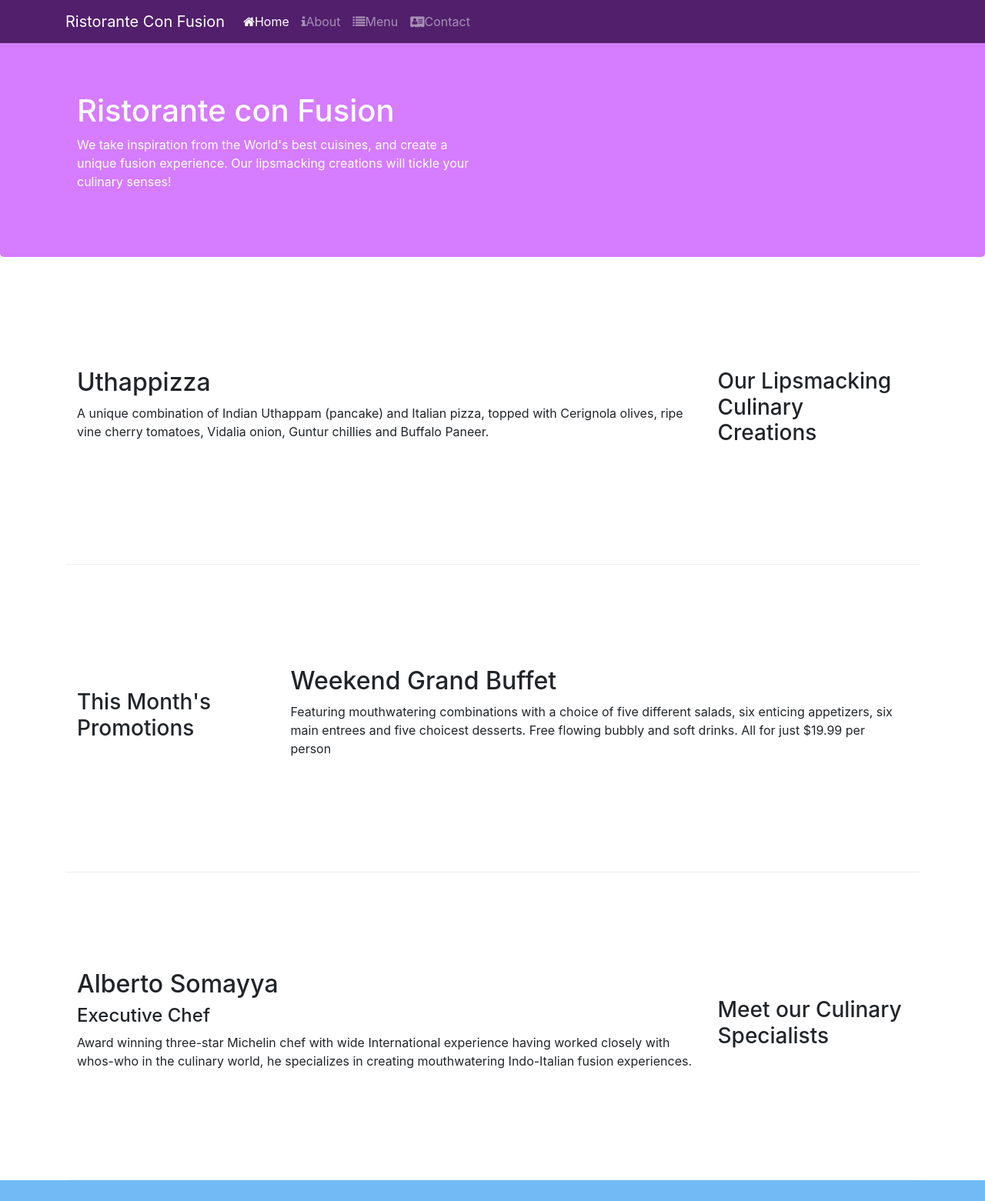
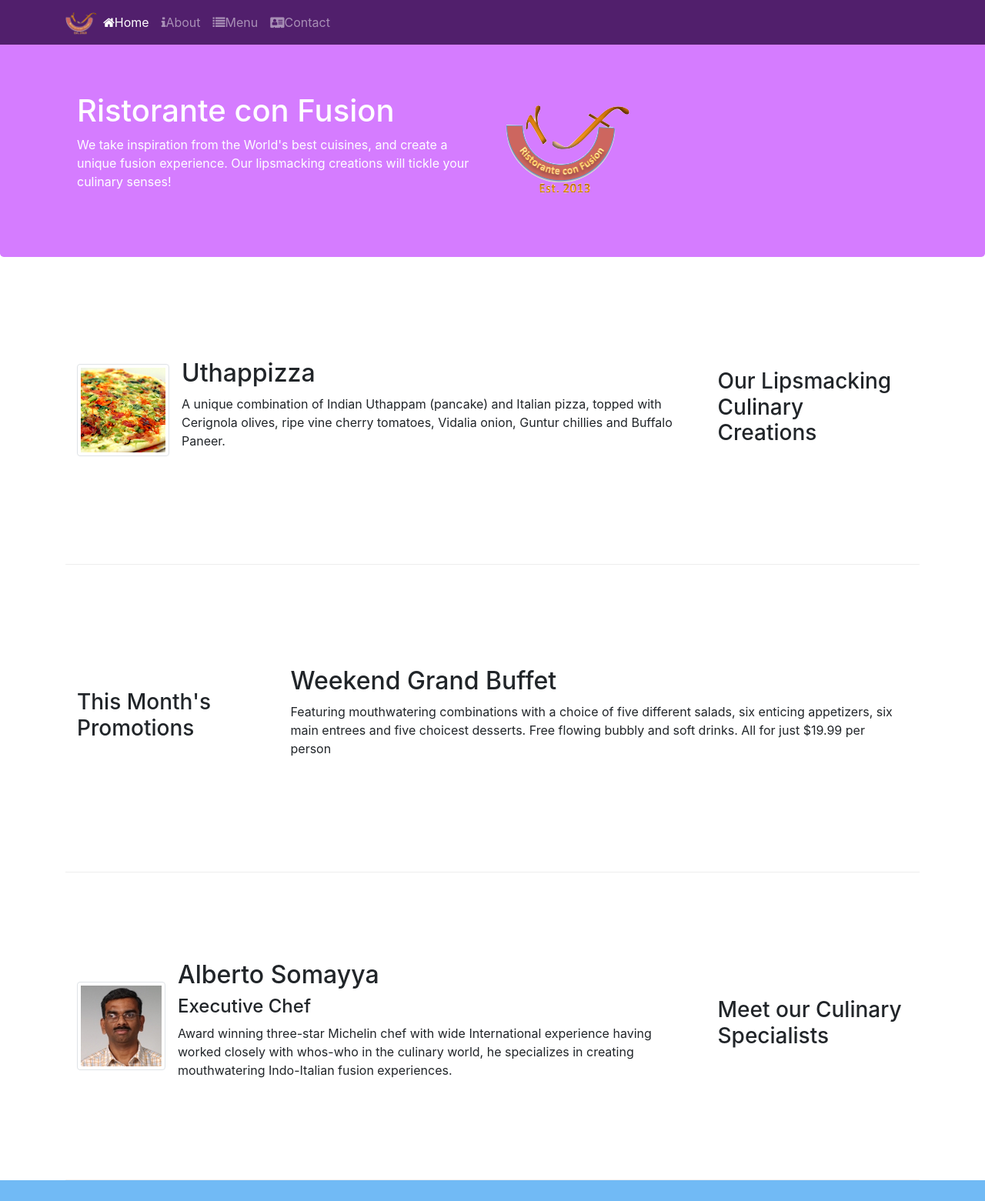
Before and after one commit to chatreeck7/git-test-coursera, a website: page index.html in a window 1280 px wide. Shown: the top 1561 px of the page at 77% size. Drawn offline with nearby package versions, Linux system fonts and the light colour scheme.

Commit message:
Images and Media Session

```diff
--- a/index.html
+++ b/index.html
@@ -22,7 +22,7 @@
             <button class="navbar-toggler" type="button" data-toggle="collapse" data-target="#Navbar">
                 <span class="navbar-toggler-icon"></span>
             </button>
-            <a class="navbar-brand" href="#">Ristorante Con Fusion</a>
+            <a class="navbar-brand mr-auto" href="#"><img src="img/logo.png" href="#" height="30" width="41"></img></a>
             <div class="collapse navbar-collapse" id="Navbar">
                 <ul class="navbar-nav mr-auto">
                     <li class="nav-item active"><a class="nav-link" href="#"><i class="fa fa-home"></i>Home</a></li>
@@ -40,7 +40,8 @@
                     <h1>Ristorante con Fusion</h1>
                     <p class="d-none d-sm-block">We take inspiration from the World's best cuisines, and create a unique fusion experience. Our lipsmacking creations will tickle your culinary senses!</p>
                 </div>
-                <div class="col-12 col-sm">
+                <div class="col-12 col-sm align-self-center">
+                    <img src="img/logo.png" class="img-fluid"></img>
                 </div>
             </div>
         </div>
@@ -52,8 +53,13 @@
                 <h3>Our Lipsmacking Culinary Creations</h3>
             </div>
             <div class="col col-sm order-sm-first col-md">
-                <h2>Uthappizza</h2>
-                <p class="d-none d-sm-block">A unique combination of Indian Uthappam (pancake) and Italian pizza, topped with Cerignola olives, ripe vine cherry tomatoes, Vidalia onion, Guntur chillies and Buffalo Paneer.</p>
+                <div class="media">
+                    <img class="d-flex mr-3 img-thumbnail align-self-center" src="img/uthappizza.png" alt="Uthapizza">
+                    <div class="media-body">
+                        <h2 class="mt-0">Uthappizza</h2>
+                        <p class="d-none d-sm-block">A unique combination of Indian Uthappam (pancake) and Italian pizza, topped with Cerignola olives, ripe vine cherry tomatoes, Vidalia onion, Guntur chillies and Buffalo Paneer.</p>
+                    </div>
+                </div>
             </div>
         </div>
 
@@ -73,9 +79,14 @@
                 <h3>Meet our Culinary Specialists</h3>
             </div>
             <div class="col col-sm order-sm-first col-md">
-                <h2>Alberto Somayya</h2>
-                <h4>Executive Chef</h4>
-                <p class="d-none d-sm-block">Award winning three-star Michelin chef with wide International experience having worked closely with whos-who in the culinary world, he specializes in creating mouthwatering Indo-Italian fusion experiences. </p>
+                <div class="media">
+                    <img class="d-flex mr-3 img-thumbnail align-self-center" src="img/alberto.png" alt="alberto">
+                    <div class="media-body">
+                        <h2 class="mt-0">Alberto Somayya</h2>
+                        <h4>Executive Chef</h4>
+                        <p class="d-none d-sm-block">Award winning three-star Michelin chef with wide International experience having worked closely with whos-who in the culinary world, he specializes in creating mouthwatering Indo-Italian fusion experiences. </p>
+                    </div>
+                </div>
             </div>
         </div>
     </div>
```
Also changed, not shown: aboutus.html (+4 -3 lines), contactus.html (+4 -3 lines), img/alberto.png (added), img/buffet.png (added), img/logo.png (added), img/uthappizza.png (added).
